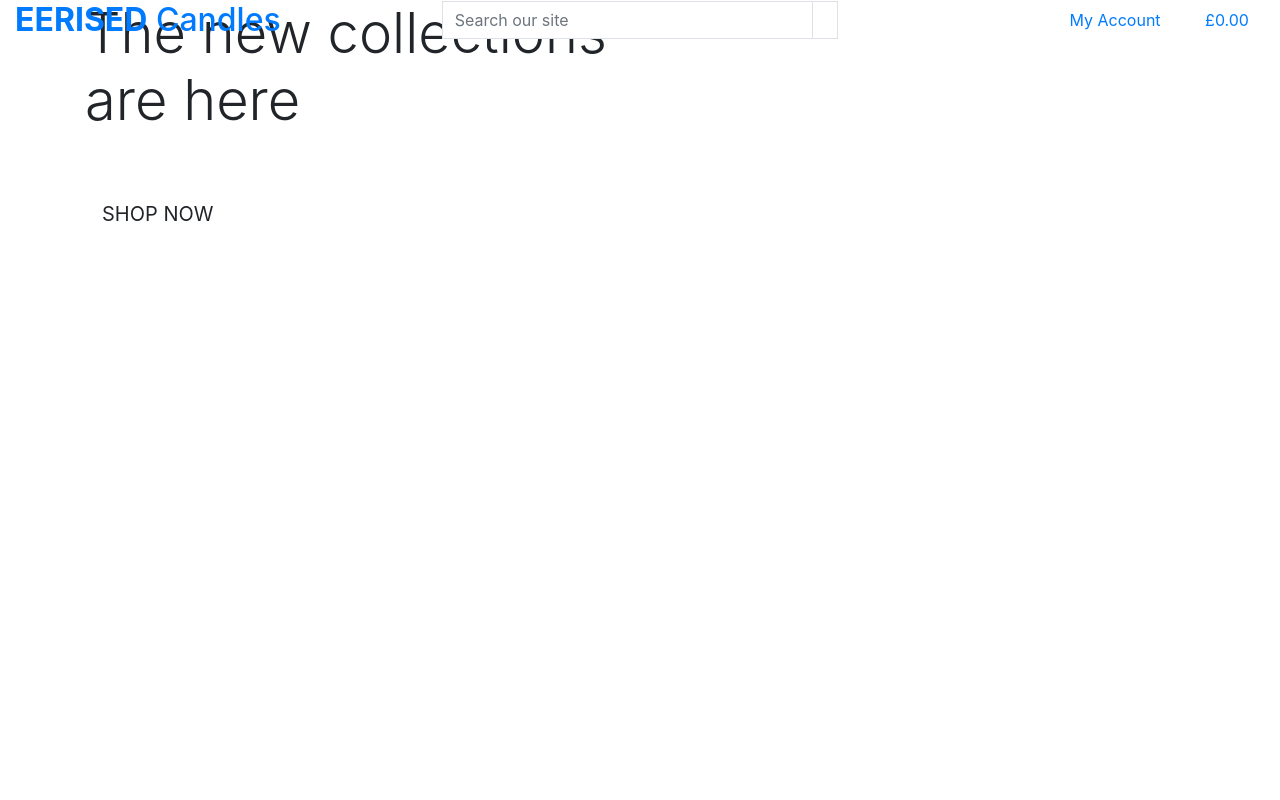
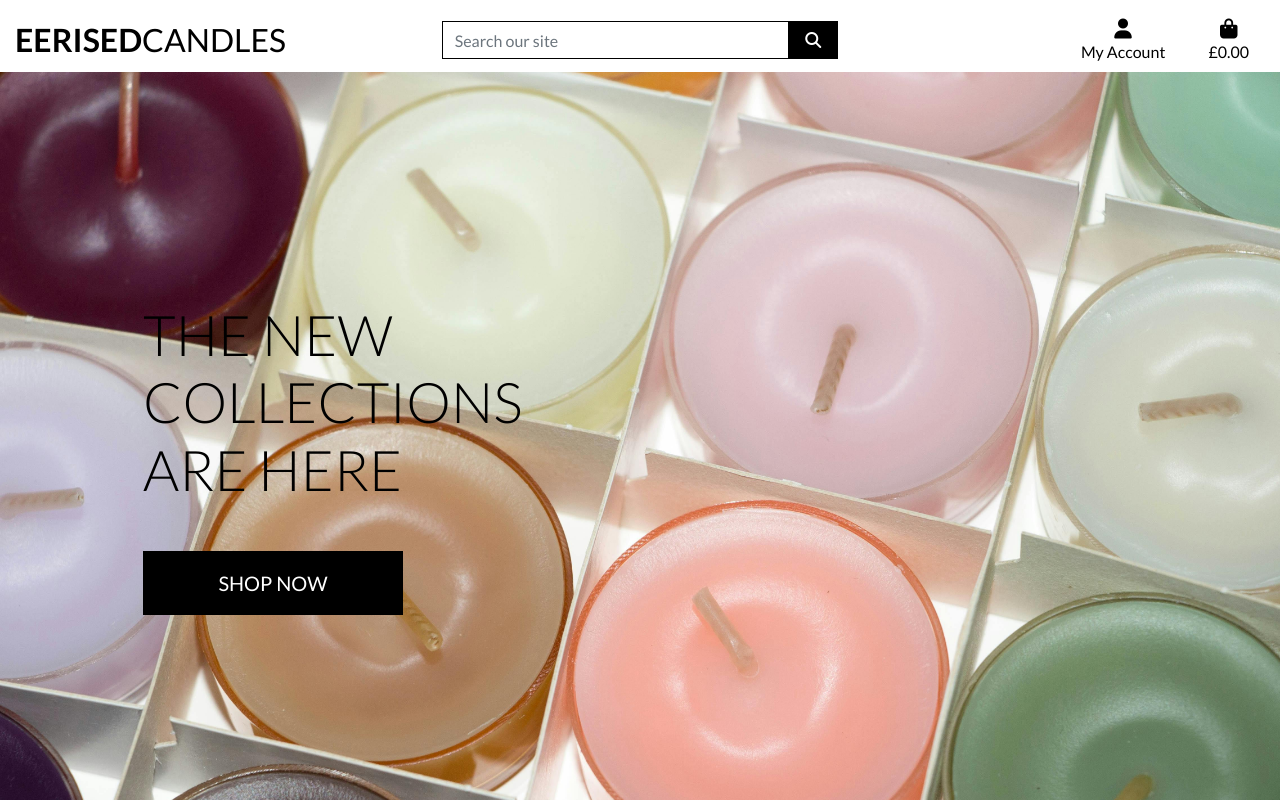
Before and after one commit to desireealexia/eerised-candles, a Django app: template home/templates/home/index.html in a window 1280 px wide. Run offline with Django 4.2, Linux system fonts and the light colour scheme; the template is opened without the code that fills it, so the values that code supplies are empty; some libraries are stand-ins or nearby versions.

Commit message:
Completed homepage header and css

```diff
--- a/eerised_candles/settings.py
+++ b/eerised_candles/settings.py
@@ -145,7 +145,11 @@ USE_TZ = True
 # Static files (CSS, JavaScript, Images)
 # https://docs.djangoproject.com/en/4.2/howto/static-files/
 
-STATIC_URL = 'static/'
+STATIC_URL = '/static/'
+STATICFILES_DIRS = (os.path.join(BASE_DIR, 'static'),)
+
+MEDIA_URL = '/media/'
+MEDIA_ROOT = os.path.join(BASE_DIR, 'media')
 
 # Default primary key field type
 # https://docs.djangoproject.com/en/4.2/ref/settings/#default-auto-field
--- a/eerised_candles/urls.py
+++ b/eerised_candles/urls.py
@@ -16,9 +16,11 @@ Including another URLconf
 """
 from django.contrib import admin
 from django.urls import path, include
+from django.conf import settings
+from django.conf.urls.static import static
 
 urlpatterns = [
     path('admin/', admin.site.urls),
     path('accounts/', include('allauth.urls')),
     path('', include('home.urls')),
-]
+] + static(settings.MEDIA_URL, document_root=settings.MEDIA_ROOT)
--- /dev/null
+++ b/static/css/base.css
@@ -0,0 +1,83 @@
+@import url('https://fonts.googleapis.com/css2?family=Lato:ital,wght@0,100;0,300;0,400;0,700;0,900;1,100;1,300;1,400;1,700;1,900&display=swap');
+
+html {
+    height: 100%;
+}
+
+body {
+    background: url('/media/homepage_background.jpg') no-repeat center center fixed;
+    background-size: cover;
+    height: calc(100vh - 164px);
+    color: #555;
+    font-family: 'Lato';
+}
+
+/* from Bulma */
+.icon {
+    align-items: center;
+    display: inline-flex;
+    justify-content: center;
+    height: 1.5rem;
+    width: 1.5rem;
+}
+
+.logo-font {
+    text-transform: uppercase;
+}
+
+.main-logo-link {
+    width: fit-content;
+}
+
+.shop-now-button {
+    background: black;
+    color: white;
+    min-width: 260px;
+}
+
+.btn-black {
+    background: black;
+    color: white;
+}
+
+.shop-now-button:hover,
+.shop-now-button:active,
+.shop-now-button:focus,
+.btn-black:hover,
+.btn-black:active,
+.btn-black:focus {
+    background: #222;
+    color: white;
+}
+
+.text-black {
+    color: #000 !important;
+}
+
+.border-black {
+    border: 1px solid black !important;
+}
+
+/* -------------------------------- Media Queries */
+
+/* Slightly larger container on xl screens */
+@media (min-width: 1200px) {
+  .container {
+    max-width: 80%;
+  }
+}
+
+/* fixed top navbar only on medium and up */
+@media (min-width: 992px) {
+    .fixed-top-desktop-only {
+        position: fixed;
+        top: 0;
+        right: 0;
+        left: 0;
+        z-index: 1030;
+    }
+
+    .header-container {
+        padding-top: 164px;
+    }
+}
--- a/templates/base.html
+++ b/templates/base.html
@@ -22,12 +22,14 @@
       integrity="sha384-xOolHFLEh07PJGoPkLv1IbcEPTNtaed2xpHsD9ESMhqIYd0nLMwNLD69Npy4HI+N"
       crossorigin="anonymous"
     />
+    <link rel="stylesheet" href="{% static 'css/base.css' %}">
     {% endblock %}
 
     {% block extra_css %}
     {% endblock %}
 
     {% block corejs %}
+    <script src="https://kit.fontawesome.com/c335f354bd.js" crossorigin="anonymous"></script>
     <script
       src="https://cdn.jsdelivr.net/npm/jquery@3.5.1/dist/jquery.slim.min.js"
       integrity="sha384-DfXdz2htPH0lsSSs5nCTpuj/zy4C+OGpamoFVy38MVBnE+IbbVYUew+OrCXaRkfj"
@@ -43,17 +45,17 @@
     {% block extra_js %}
     {% endblock %}
 
-    <title>Boutique Ado {% block extra_title %}{% endblock %}</title>
+    <title>EERISED Candles {% block extra_title %}{% endblock %}</title>
   </head>
   <body>
     <header class="container-fluid fixed-top">
-      <div class="row">
+      <div id="topnav" class="row bg-white pt-lg-2 d-none d-lg-flex">
         <div
           class="col-12 col-lg-4 my-auto py-1 py-lg-0 text-centre text-lg-left"
         >
           <a href="{% url 'home' %}" class="nav-ink main-logo-link">
             <h2 class="logo-font text-black my-0">
-              <strong>EERISED</strong> Candles
+              <strong>EERISED</strong>Candles
             </h2>
           </a>
         </div>
```
Also changed, not shown: media/homepage_background.jpg (added). Lines whose indentation alone changed are shown as unchanged.
